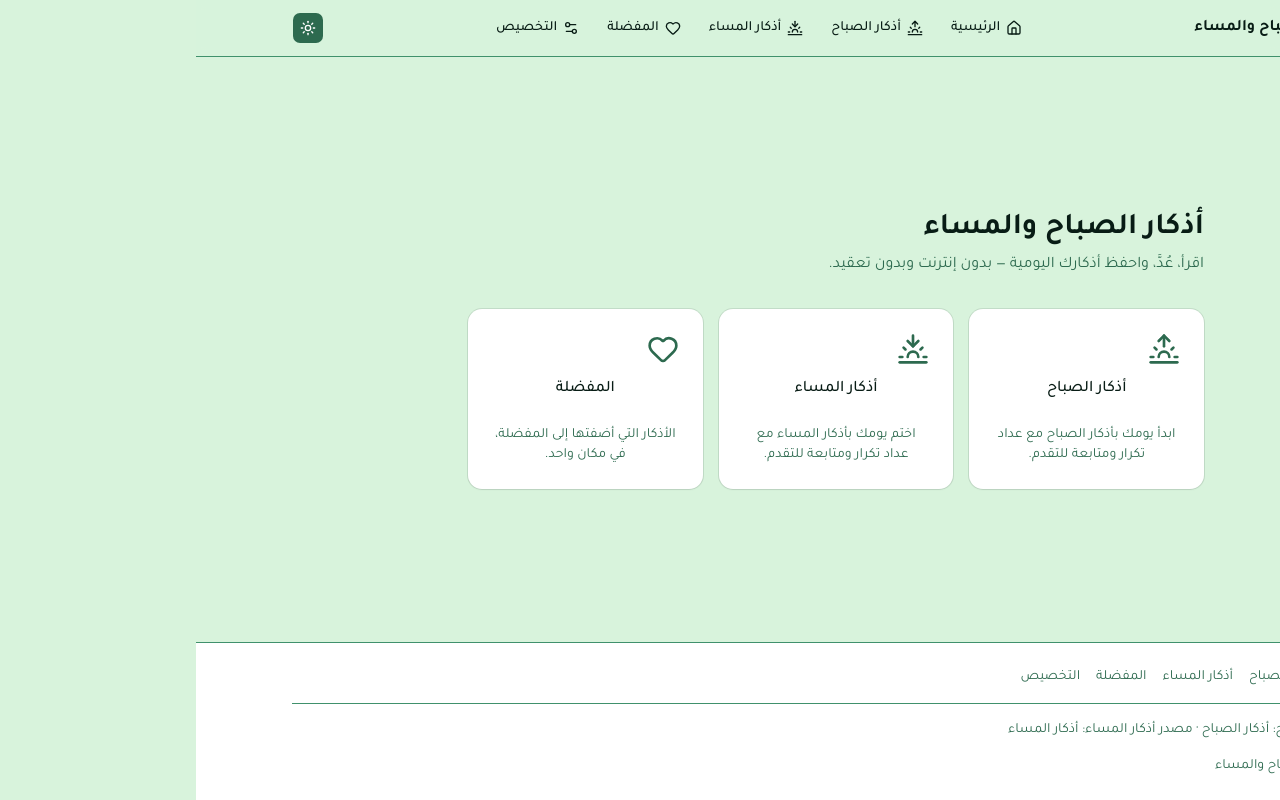
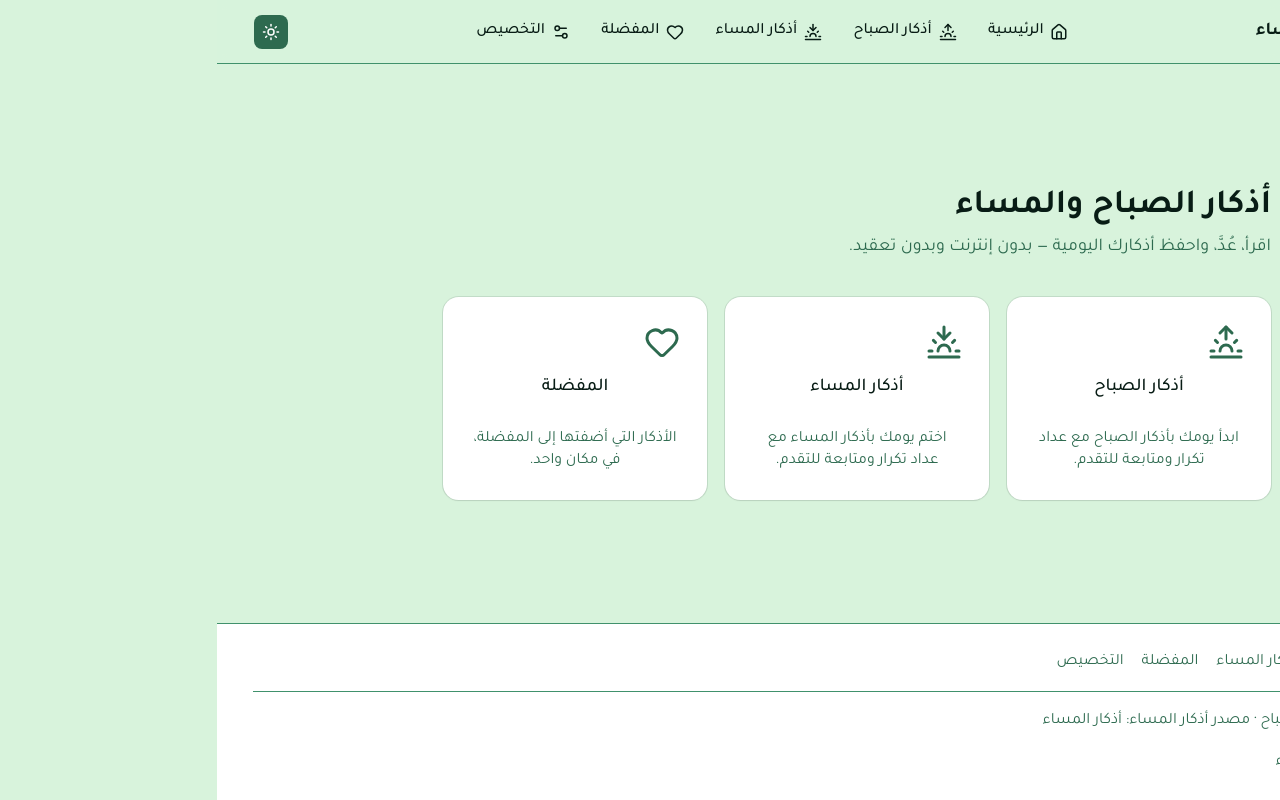
Before and after one commit to A-Amiin/Azkar, a Next.js app: page / in a window 1280 px wide. Built offline with nearby package versions, Linux system fonts and the light colour scheme; no server answers.

Commit message:
feat(customization): update font size options and styles for better accessibility feat(icon): add UssunnahIcon component for enhanced icon representation chore: add FontAwesome brand icons dependency

```diff
--- a/app/customization/components/font-size-picker.tsx
+++ b/app/customization/components/font-size-picker.tsx
@@ -11,9 +11,9 @@ const FONT_OPTIONS: Array<{
   label: string;
   pixels: number;
 }> = [
-  { value: "small", label: "صغير", pixels: 14 },
-  { value: "medium", label: "متوسط", pixels: 16 },
-  { value: "large", label: "كبير", pixels: 18 },
+  { value: "small", label: "صغير", pixels: 16 },
+  { value: "medium", label: "متوسط", pixels: 18 },
+  { value: "large", label: "كبير", pixels: 20 },
 ];
 
 export function FontSizePicker() {
--- a/app/globals.css
+++ b/app/globals.css
@@ -119,15 +119,15 @@ html {
 }
 
 html[data-font-size="small"] {
-  font-size: 14px;
+  font-size: 16px;
 }
 
 html[data-font-size="medium"] {
-  font-size: 16px;
+  font-size: 18px;
 }
 
 html[data-font-size="large"] {
-  font-size: 18px;
+  font-size: 20px;
 }
 
 body {
--- /dev/null
+++ b/components/icons/ussunnah-icon.tsx
@@ -0,0 +1,21 @@
+import type { SVGProps } from "react";
+import { faUssunnah } from "@fortawesome/free-brands-svg-icons/faUssunnah";
+
+const [width, height, , , pathData] = faUssunnah.icon;
+
+export function UssunnahIcon(props: SVGProps<SVGSVGElement>) {
+  return (
+    <svg
+      viewBox={`0 0 ${width} ${height}`}
+      fill="currentColor"
+      xmlns="http://www.w3.org/2000/svg"
+      {...props}
+    >
+      {Array.isArray(pathData) ? (
+        pathData.map((path, index) => <path key={index} d={path} />)
+      ) : (
+        <path d={pathData} />
+      )}
+    </svg>
+  );
+}
--- a/components/shared/azkar-card.tsx
+++ b/components/shared/azkar-card.tsx
@@ -1,6 +1,7 @@
 "use client";
 
-import { BookOpenText, Heart, MessageCircle } from "lucide-react";
+import { BookOpenText, Heart } from "lucide-react";
+import { UssunnahIcon } from "@/components/icons/ussunnah-icon";
 import { Badge } from "@/components/ui/badge";
 import { Button } from "@/components/ui/button";
 import { Card, CardContent, CardFooter, CardHeader } from "@/components/ui/card";
@@ -39,7 +40,6 @@ export function AzkarCard({ dhikr, counter }: AzkarCardProps) {
   const favorite = isFavorite(dhikr.id);
   const { style: counterStyle } = useCounterPreference();
 
-  const CategoryIcon = dhikr.category === "quran" ? BookOpenText : MessageCircle;
   const verses = dhikr.text.split("*").map((verse) => verse.trim());
 
   return (
@@ -54,7 +54,11 @@ export function AzkarCard({ dhikr, counter }: AzkarCardProps) {
       >
         <CardHeader className="flex items-center justify-between gap-2">
           <Badge variant="secondary" className="gap-1">
-            <CategoryIcon aria-hidden="true" />
+            {dhikr.category === "quran" ? (
+              <BookOpenText aria-hidden="true" />
+            ) : (
+              <UssunnahIcon aria-hidden="true" className="size-5" />
+            )}
             {CATEGORY_LABEL[dhikr.category]}
           </Badge>
 
--- a/package.json
+++ b/package.json
@@ -10,6 +10,7 @@
   },
   "dependencies": {
     "@base-ui/react": "^1.7.0",
+    "@fortawesome/free-brands-svg-icons": "^7.3.1",
     "class-variance-authority": "^0.7.1",
     "clsx": "^2.1.1",
     "lucide-react": "^1.28.0",
```
Also changed, not shown: 1 other file (tests, documents, lock files or other folders).
